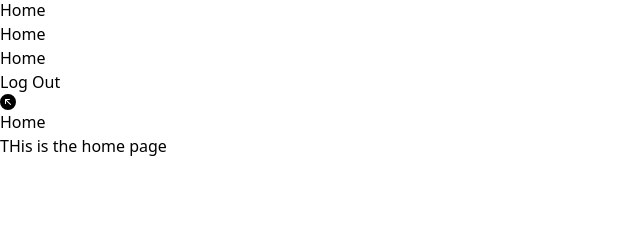
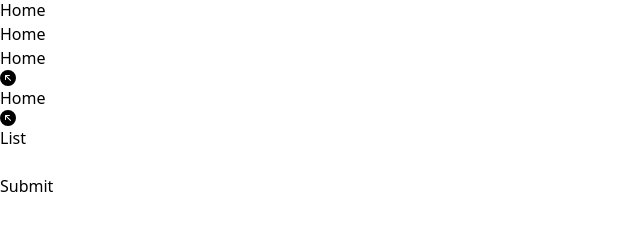
Before and after one commit to imran0dot/todo, a React (Vite) app: page / in a window 1280 px wide. Shown: the part 350-580 px from the top of the page, without its empty margins (0-640 px from the left). Built offline with nearby package versions, Linux system fonts and the light colour scheme.

Commit message:
list page added

```diff
--- a/package.json
+++ b/package.json
@@ -14,6 +14,7 @@
     "match-sorter": "^6.3.1",
     "react": "^18.2.0",
     "react-dom": "^18.2.0",
+    "react-hook-form": "^7.46.1",
     "react-icons": "^4.11.0",
     "react-router-dom": "^6.15.0",
     "sort-by": "^1.2.0"
--- a/src/App.tsx
+++ b/src/App.tsx
@@ -11,7 +11,7 @@ const App = () => {
       <Header />
       <div className='flex'>
         <Sidebar />
-        <div className='p-5'>
+        <div className='p-5 w-full'>
           <Outlet />
         </div>
       </div>
--- /dev/null
+++ b/src/components/base/Form/index.tsx
@@ -0,0 +1,34 @@
+import { useForm, SubmitHandler } from "react-hook-form"
+
+type Inputs = {
+  example: string
+  addInput: string
+}
+
+const FormAdd = () => {
+  const {
+    register,
+    handleSubmit,
+    formState: { errors },
+  } = useForm<Inputs>()
+
+
+  const onSubmit: SubmitHandler<Inputs> = (data) => {
+    console.log(data)
+  }
+
+
+  return (
+    <div className="shadow-md p-6 w-full">
+      <form onSubmit={handleSubmit(onSubmit)}>
+        <input className="w-full border p-2" {...register("addInput", { required: true })} />
+        {errors.addInput && <span className="text-red-600">Please Text something</span>}
+        <div className="flex justify-center items-center">
+          <input className="btn bg-blue-400 p-3 text-white mt-10" type="submit" />
+        </div>
+      </form>
+    </div>
+  )
+}
+
+export default FormAdd;
--- a/src/components/base/sidebar/index.tsx
+++ b/src/components/base/sidebar/index.tsx
@@ -6,6 +6,10 @@ const Sidebar = () => {
             "name": "Home",
             "path": "/"
         },
+        {
+            "name": "List",
+            "path": "/list"
+        }
     ]
     return (
             <div className="bg-gray-100">
--- a/src/components/base/sidebar/navMenu.tsx
+++ b/src/components/base/sidebar/navMenu.tsx
@@ -1,13 +1,14 @@
 import { BsArrowUpLeftCircleFill } from 'react-icons/bs'
-const NavMenu = ({menu}) => {
+import { Link } from "react-router-dom";
+const NavMenu = ({ menu }) => {
     return (
         <li className="opcion-con-desplegable">
-            <div className="flex items-center justify-between p-2 hover:bg-gray-700">
+            <Link to={menu.path} className="flex items-center justify-between p-2 hover:bg-gray-700">
                 <div className="flex items-center gap-2 text-3xl font-bold">
                     <BsArrowUpLeftCircleFill />
                     <span>{menu.name}</span>
                 </div>
-            </div>
+            </Link>
         </li>
     );
 };
--- a/src/components/routes/AppRouter.tsx
+++ b/src/components/routes/AppRouter.tsx
@@ -1,5 +1,6 @@
 import App from "@/App";
 import HomePage from "@/pages/home";
+import TodoList from "@/pages/todoList";
 import { createBrowserRouter } from "react-router-dom";
 
 const router = createBrowserRouter([
@@ -9,6 +10,9 @@ const router = createBrowserRouter([
         children: [{
             path: "/",
             element: <HomePage />
+        }, {
+            path: "/list",
+            element: <TodoList />
         }]
     },
 ]);
--- a/src/components/shared/header/index.tsx
+++ b/src/components/shared/header/index.tsx
@@ -1,4 +1,3 @@
-import SimpleButton from "@/components/base/simpleBtn";
 import MenuNavigation from "../menuItems";
 import Logo from "../logo";
 
@@ -8,7 +7,6 @@ const Header = () => {
         <header className="bg-blue-600 text-white shadow-lg h-24 hidden md:flex">
             <Logo />
             <MenuNavigation />
-            <SimpleButton color={"E5412E"}>Log Out</SimpleButton>
         </header>
     );
 };
--- a/src/pages/home/index.tsx
+++ b/src/pages/home/index.tsx
@@ -1,7 +1,9 @@
+import FormAdd from "@/components/base/Form";
+
 const HomePage = () => {
     return (
         <div>
-            <p>THis is the home page</p>
+            <FormAdd />
         </div>
     );
 };
--- /dev/null
+++ b/src/pages/todoList/index.tsx
@@ -0,0 +1,9 @@
+const TodoList = () => {
+    return (
+        <div>
+            This is the to list
+        </div>
+    );
+};
+
+export default TodoList;
```
Also changed, not shown: 1 other file (tests, documents, lock files or other folders).
